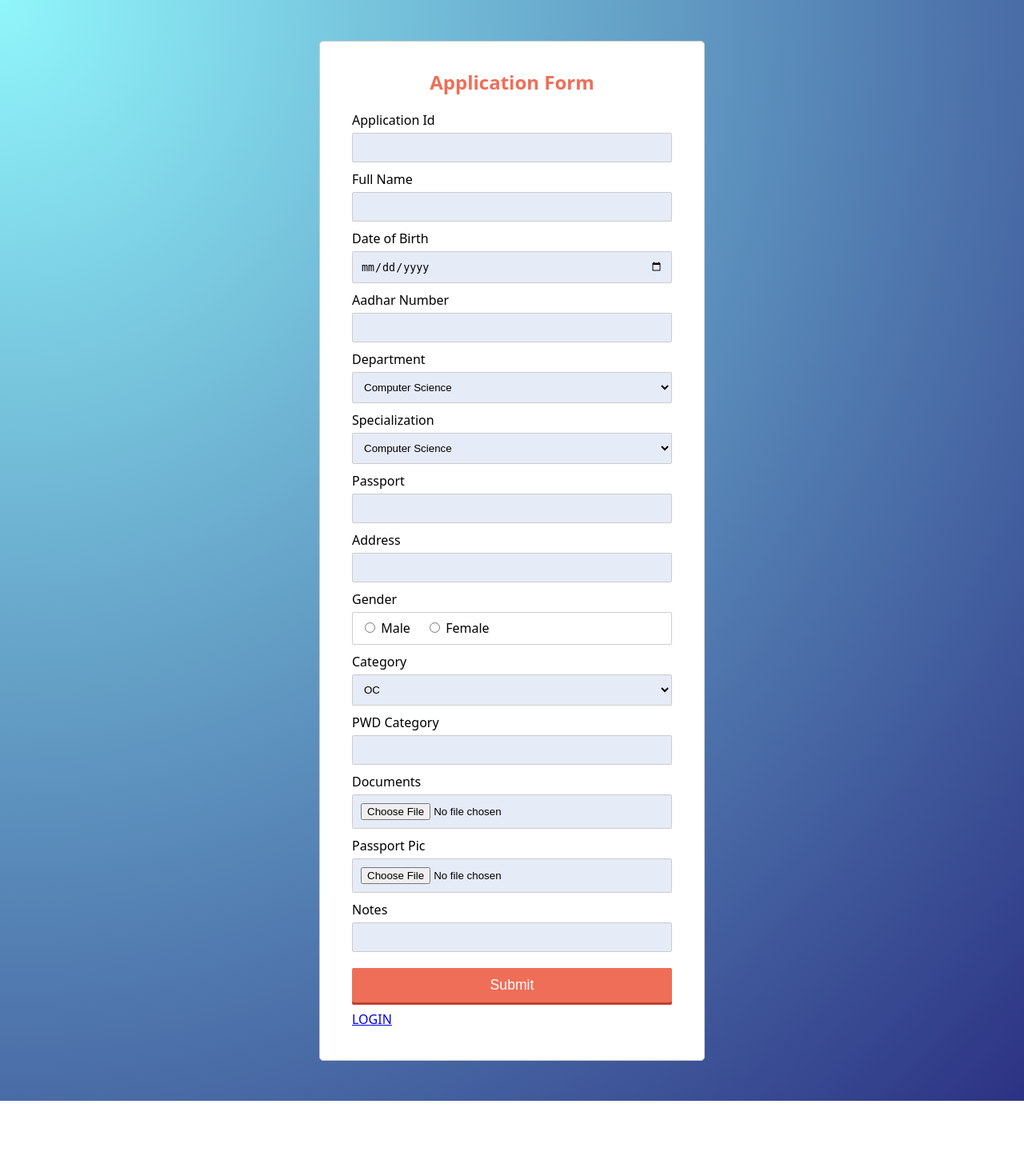
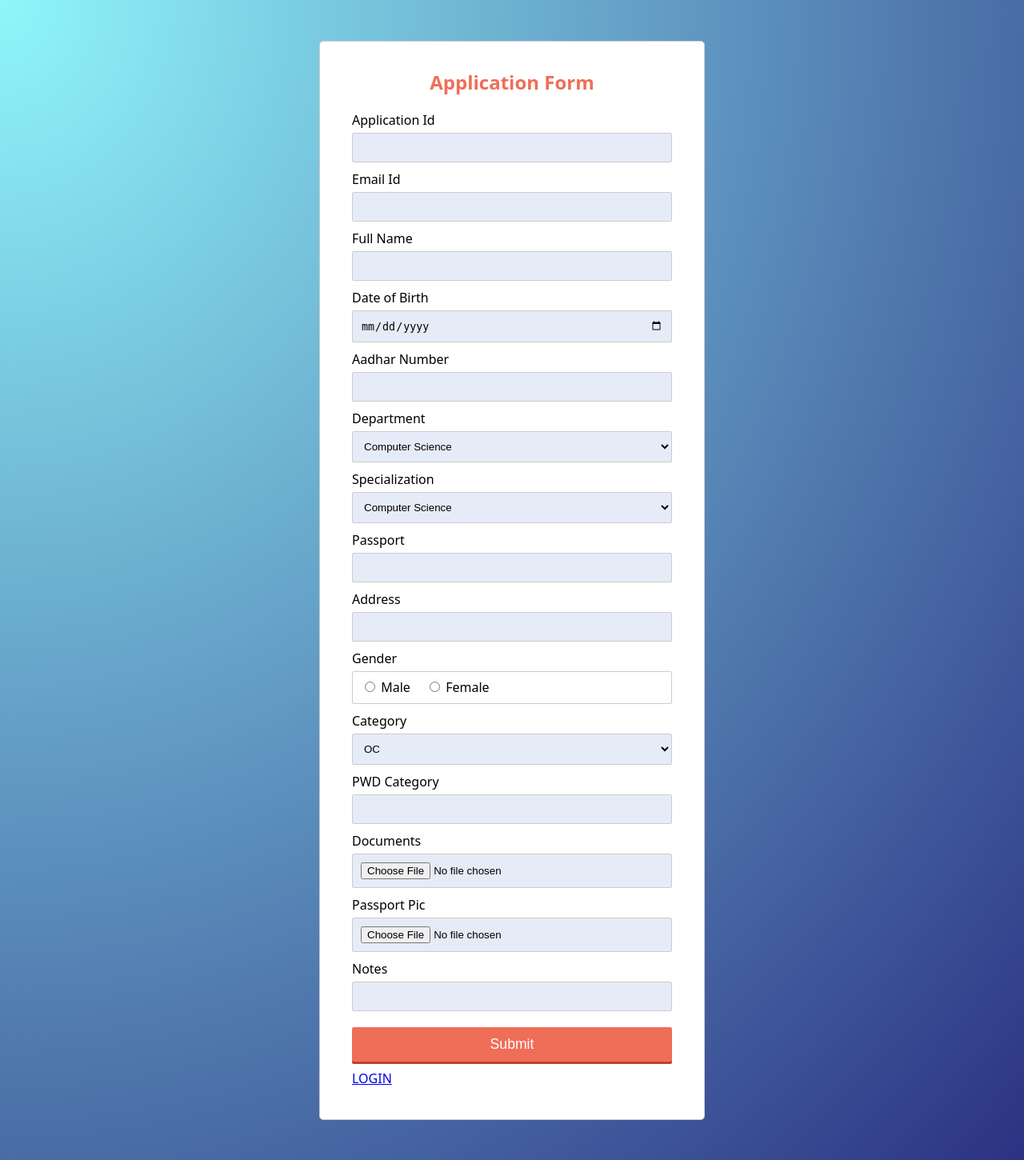
Before and after one commit to harshakhmk/OnlineReportingModule, a Django app: page /applications/ in a window 1280 px wide. Shown: the whole page at 80% size. Before the commit the page ends 1376 px from the top, so only its background shows below. Run offline with Django 3.2, Linux system fonts and the light colour scheme.

Commit message:
email with app

```diff
--- a/OnlineReporting/settings.py
+++ b/OnlineReporting/settings.py
@@ -135,3 +135,9 @@ MEDIA_ROOT = os.path.join(BASE_DIR, 'media')
 # https://docs.djangoproject.com/en/3.2/ref/settings/#default-auto-field
 
 DEFAULT_AUTO_FIELD = 'django.db.models.BigAutoField'
+EMAIL_BACKEND = "django.core.mail.backends.smtp.EmailBackend"
+EMAIL_USE_TLS = True
+EMAIL_HOST = "smtp.gmail.com"
+EMAIL_PORT = 587
+EMAIL_HOST_USER = ""
+EMAIL_HOST_PASSWORD = ""
--- a/app/forms.py
+++ b/app/forms.py
@@ -12,7 +12,7 @@ class ApplicationForm(forms.ModelForm):
     """
     class Meta:
         model = Application
-        fields = ('applicationId','name','DoB','Aadhar','department','specialization','Passport','Address','gender','reservation_category','pwd_category','documents','passport_pic','Notes')
+        fields = ('applicationId','email','name','DoB','Aadhar','department','specialization','Passport','Address','gender','reservation_category','pwd_category','documents','passport_pic','Notes')
 
 
 class ApplicationStatusForm(forms.ModelForm):
--- a/app/models.py
+++ b/app/models.py
@@ -10,6 +10,7 @@ status_category = (('Accepted', 'Accepted'),('Pending', 'Pending'),('Rejected',
 
 class Application(models.Model):
     applicationId = models.IntegerField(null=False,blank=False,unique=True, db_index=True)
+    email = models.EmailField(null=True, blank=True, db_index=True,default="example@example.com")
     name = models.CharField(max_length=255)
     DoB = models.DateField()
     Aadhar = models.CharField(max_length=16)
--- a/app/templates/application_form.html
+++ b/app/templates/application_form.html
@@ -29,6 +29,11 @@
         <div class="box">
             <label>Application Id</label>
             <input type="text" name="applicationId" required>
+        </div>
+
+        <div class="box">
+            <label>Email Id</label>
+            <input type="email" name="email" required>
         </div>
 
         <div class="box">
--- a/app/views.py
+++ b/app/views.py
@@ -87,7 +87,7 @@ def incoming_applications(request):
                     application.save()
                     application.status = "Accepted"
                     application.save()
-                    email_data = {"subject":"Your application is accepted","body":f"Application is accepted and {reg_no} is Registration Number","to_email":"kharshakashyap@gmail.com"}
+                    email_data = {"subject":"Your application is accepted","body":f"Application is accepted and {reg_no} is Registration Number","to_email":application.email}
                     Util.send_email(email_data)
                     print("Registration number updated")
             elif request.POST.get('status','') == "Rejected":
@@ -126,7 +126,7 @@ def pending_edit(request,id):
                     return redirect("pending_edit")
                 else:
                     application.registration_no = reg_no
-                    email_data = {"subject":"Your application is accepted","body":f"Application is accepted and {reg_no} is Registration Number","to_email":"kharshakashyap@gmail.com"}
+                    email_data = {"subject":"Your application is accepted","body":f"Application is accepted and {reg_no} is Registration Number","to_email":application.email}
                     Util.send_email(email_data)
                     print("Registration number updated")
             elif request.POST.get('status','') == "Rejected":
```
Also changed, not shown: app/migrations/0002_application_email.py (added), db.sqlite3.
